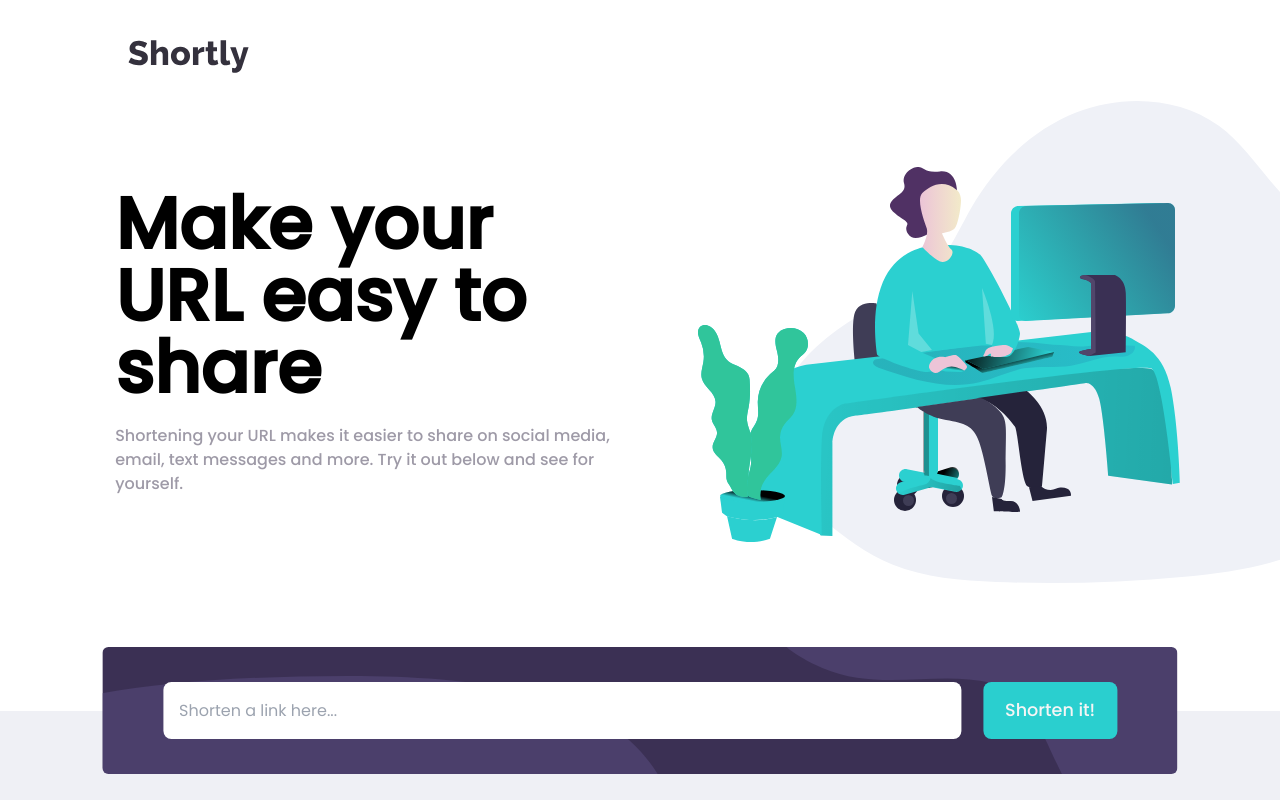
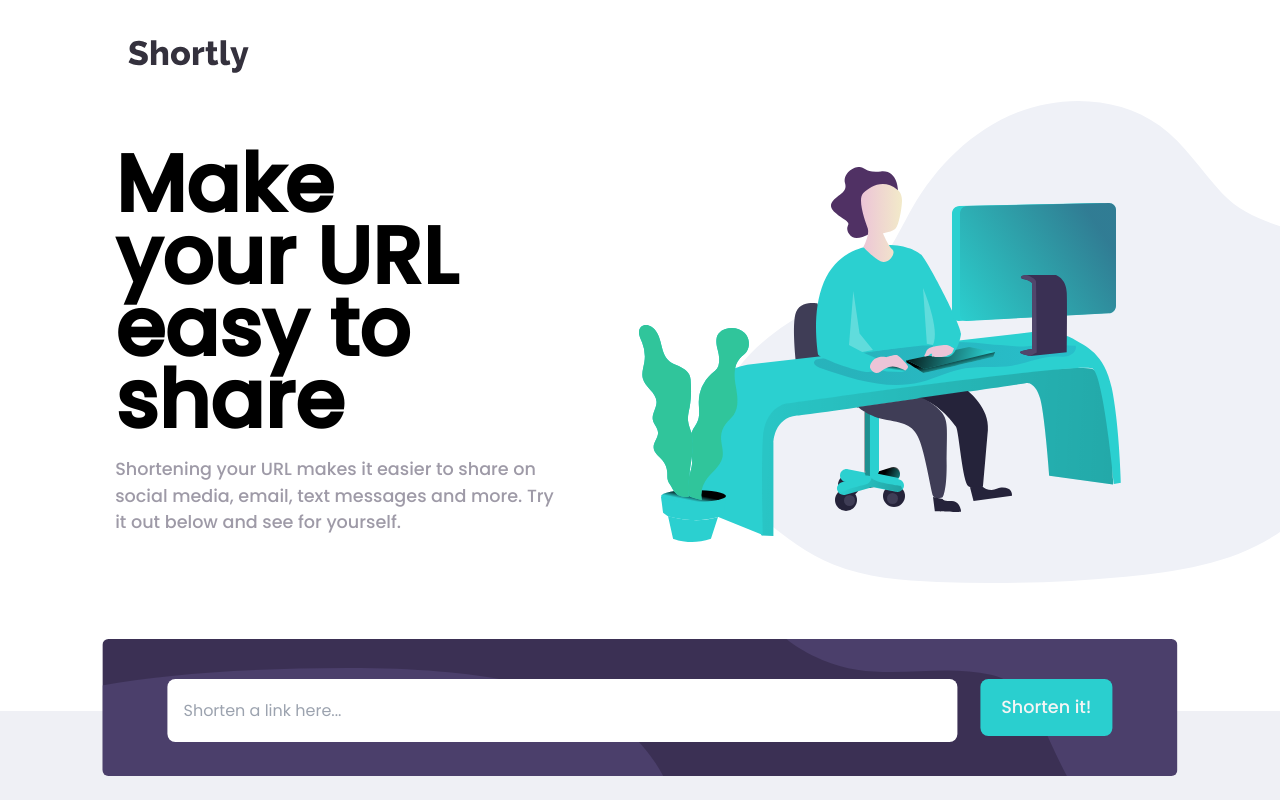
Before and after one commit to Plasticfoods/URL-Shortener, a React (Create React App) app in the folder client/: page / in a window 1280 px wide. Shown: the top 800 px of the page. Built offline with nearby package versions, Linux system fonts and the light colour scheme.

Commit message:
changed shortener, hero section

```diff
--- a/client/src/components/Hero.jsx
+++ b/client/src/components/Hero.jsx
@@ -2,7 +2,7 @@ import heroImage from '../images/illustration-working.svg'
 
 export default function Main() {
     return <section className="hero py-6 lg:pt-7">
-        <div className='hero-inner grid gap-7 lg:gap-0 grid-cols-1 lg:grid-cols-2'>
+        <div className='hero-inner grid gap-7 lg:gap-0 grid-cols-1'>
             <picture className="hero-image pl-6 lg:pl-0">
                 <img src={heroImage} alt="" />
             </picture>
--- a/client/src/index.css
+++ b/client/src/index.css
@@ -79,8 +79,8 @@ header {
     overflow: hidden;
     padding-bottom: 8rem;
   }
-  .hero-image {
-    width: 200%;
+  .hero-inner {
+    grid-template-columns: 45% 55%;
   }
   .site-desc {
     grid-column: 1/2;
@@ -89,12 +89,13 @@ header {
   .hero .title {
     text-align: start;
     margin: 0;
-    font-size: 4.5rem;
+    font-size: 5rem;
     line-height: 4.5rem;
   }
   .hero .subtitle {
     text-align: start;
     margin: 0;
+    font-size: 1.1rem;
   }
 }
 
@@ -164,10 +165,10 @@ main {
   border-radius: .375rem;
   display: grid;
   place-items: center;
-  padding:2.2rem 1.2rem;
+  padding:2.5rem 1.5rem;
 
   position: absolute;
-  top: -4rem;
+  top: -4.5rem;
   left: 50%;
   transform: translate(-50%);
 }
@@ -187,7 +188,7 @@ form {
 
 input {
   width: 100%;
-  height: 100%;
+  height: 110%;
   padding: 1rem;
 }
 
```
